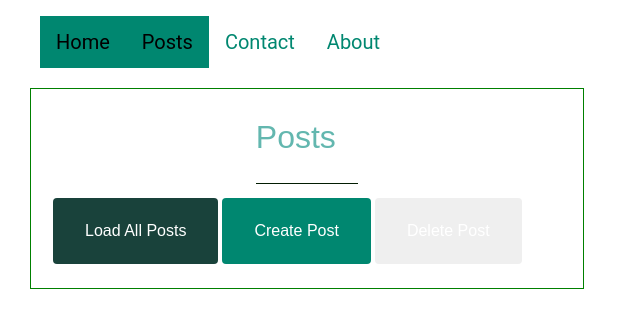
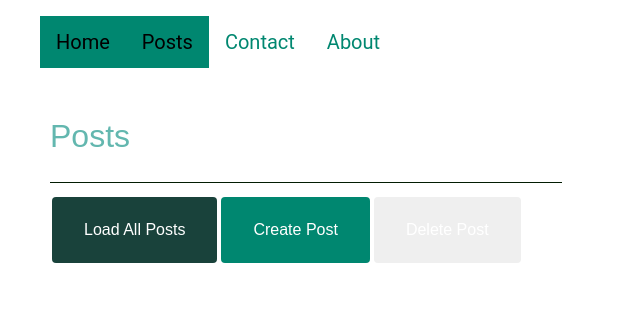
Before and after one commit to adrabczyk90/comarch-app, an Angular app: page /posts in a window 1280 px wide. Shown: the top 328 px of the page, without its empty margins (0-640 px from the left). Built offline with nearby package versions, Linux system fonts and the light colour scheme.

Commit message:
cleaning code

```diff
--- a/src/app/posts/posts.component.css
+++ b/src/app/posts/posts.component.css
@@ -28,7 +28,6 @@ button{
     padding:20px;
     margin-top: 20px;
     margin-left: 30px;
-    border: 1px solid green;
     width: 40%;
   }
 
@@ -44,6 +43,5 @@ button{
    margin: 20px;
    border-bottom: 1px solid rgb(2, 29, 2);
    margin: auto;
-   width: 20%;
    margin-bottom: 10px;
   }
```
